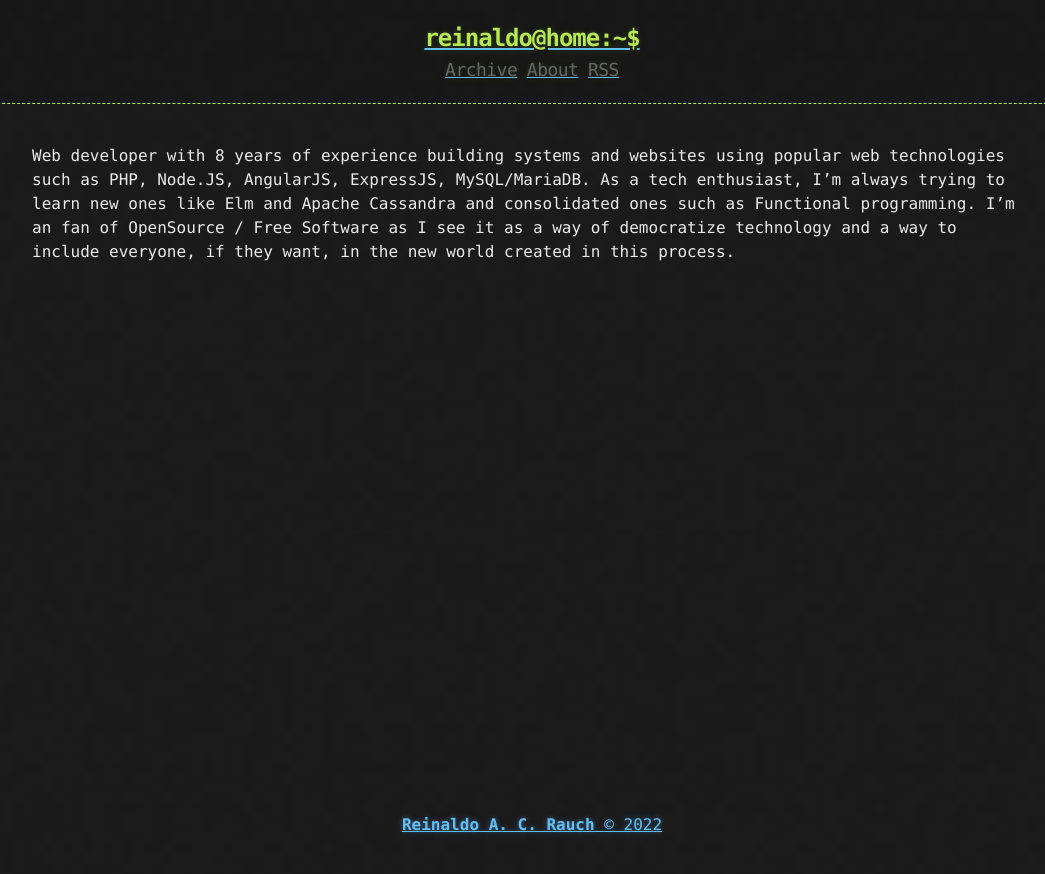
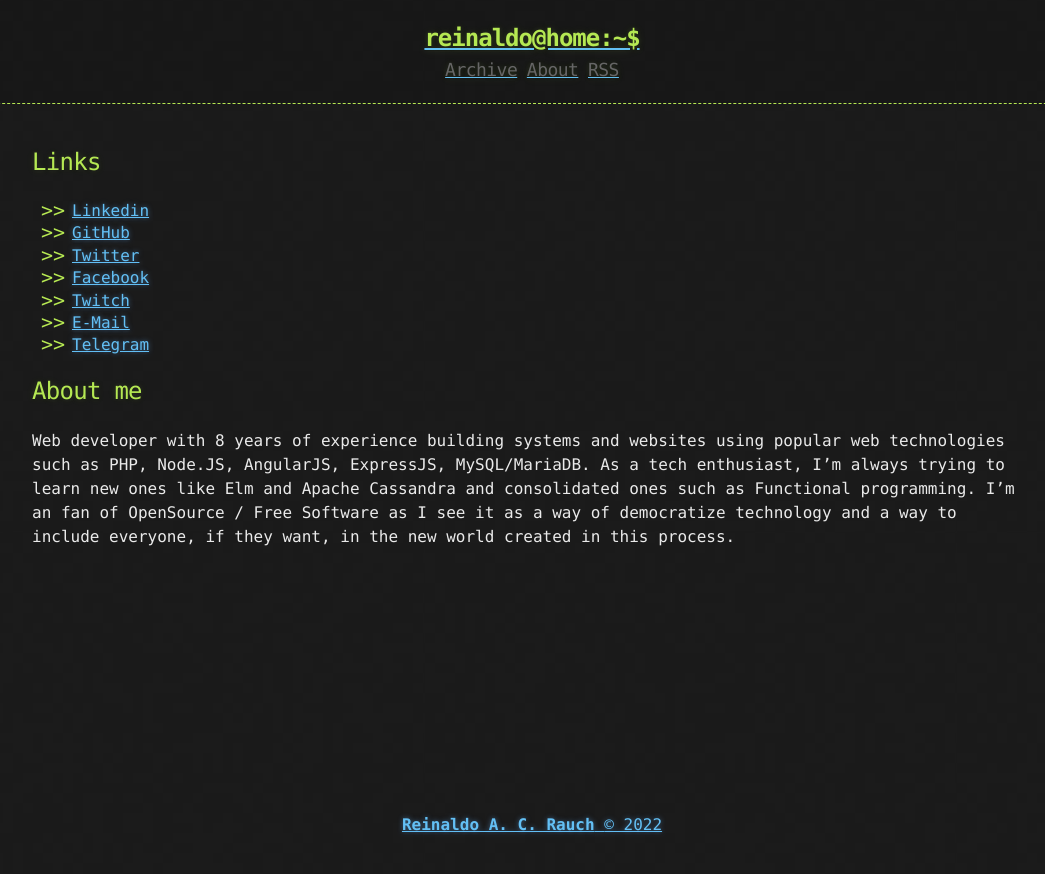
Before and after one commit to reinaldorauch/reinaldorauch.github.io, a Jekyll site: the page built from about.md, in a window 1280 px wide. Shown: the top 874 px of the page, without its empty margins (108-1153 px from the left). Built offline with Jekyll 4.4.1, drawn with Linux system fonts in a browser that asks for light colours.

Commit message:
feature: added contacts in the about page

```diff
--- a/about.md
+++ b/about.md
@@ -4,6 +4,18 @@ title: About
 permalink: /about/
 ---
 
+## Links
+
+* [Linkedin](https://linkedin.com/in/reinaldorauch)
+* [GitHub](https://gihub.com/reinaldorauch)
+* [Twitter](https://twitter.com/reinaldorauch)
+* [Facebook](https://facebook.com/reinaldo.rauch)
+* [Twitch](https://twich.tv/reinaldorauch)
+* [E-Mail](mailto:reinaldorauch@gmail.com)
+* [Telegram](https://t.me/ReinaldoRauch)
+
+## About me
+
 Web developer with 8 years of experience building systems and websites using popular web technologies such as PHP, Node.JS, AngularJS, ExpressJS, MySQL/MariaDB. As a tech enthusiast, I'm always trying to learn new ones like Elm and Apache Cassandra and consolidated ones such as Functional programming.
 I'm an fan of OpenSource / Free Software as I see it as a way of democratize technology and a way to include everyone, if they want, in the new world
 created in this process.
```
